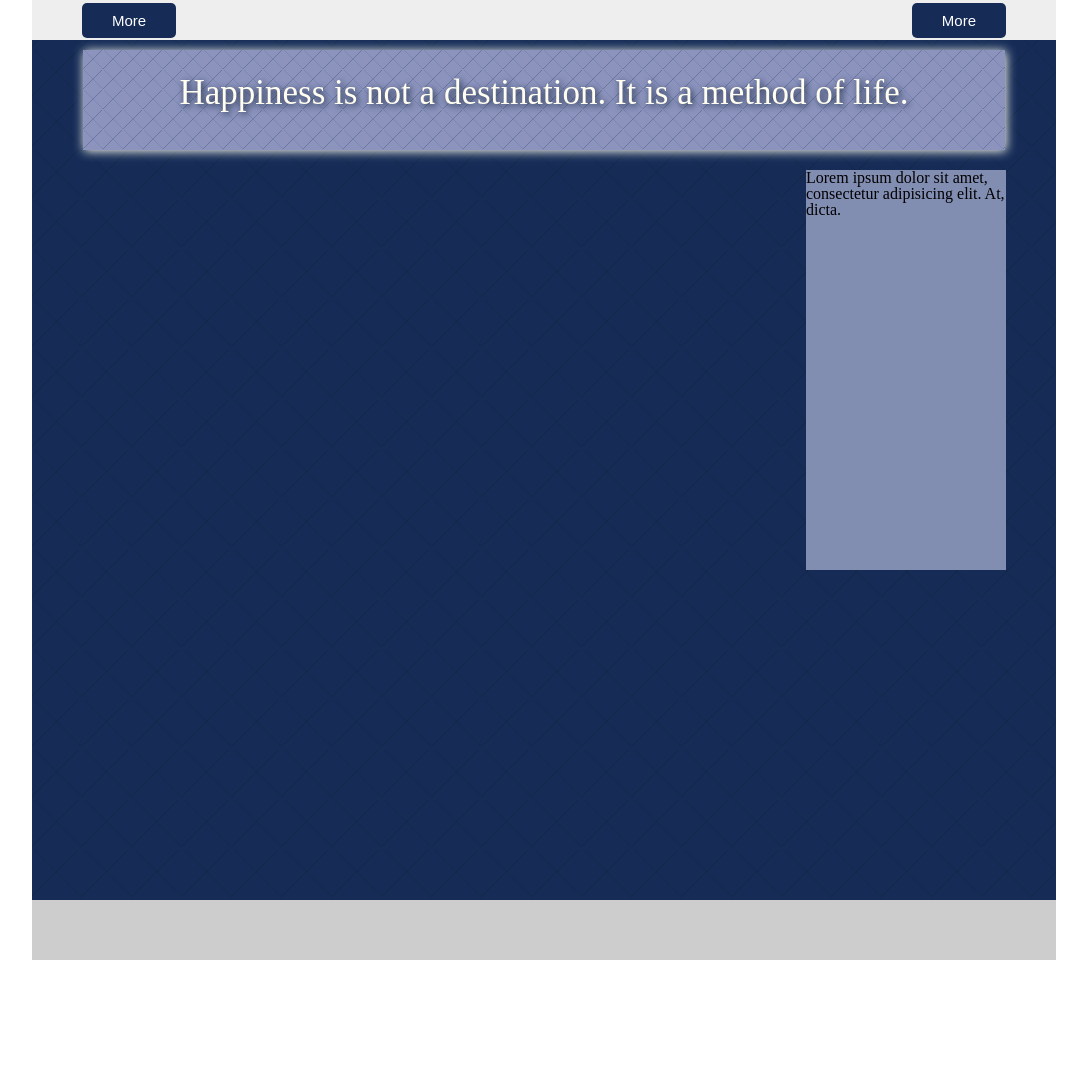
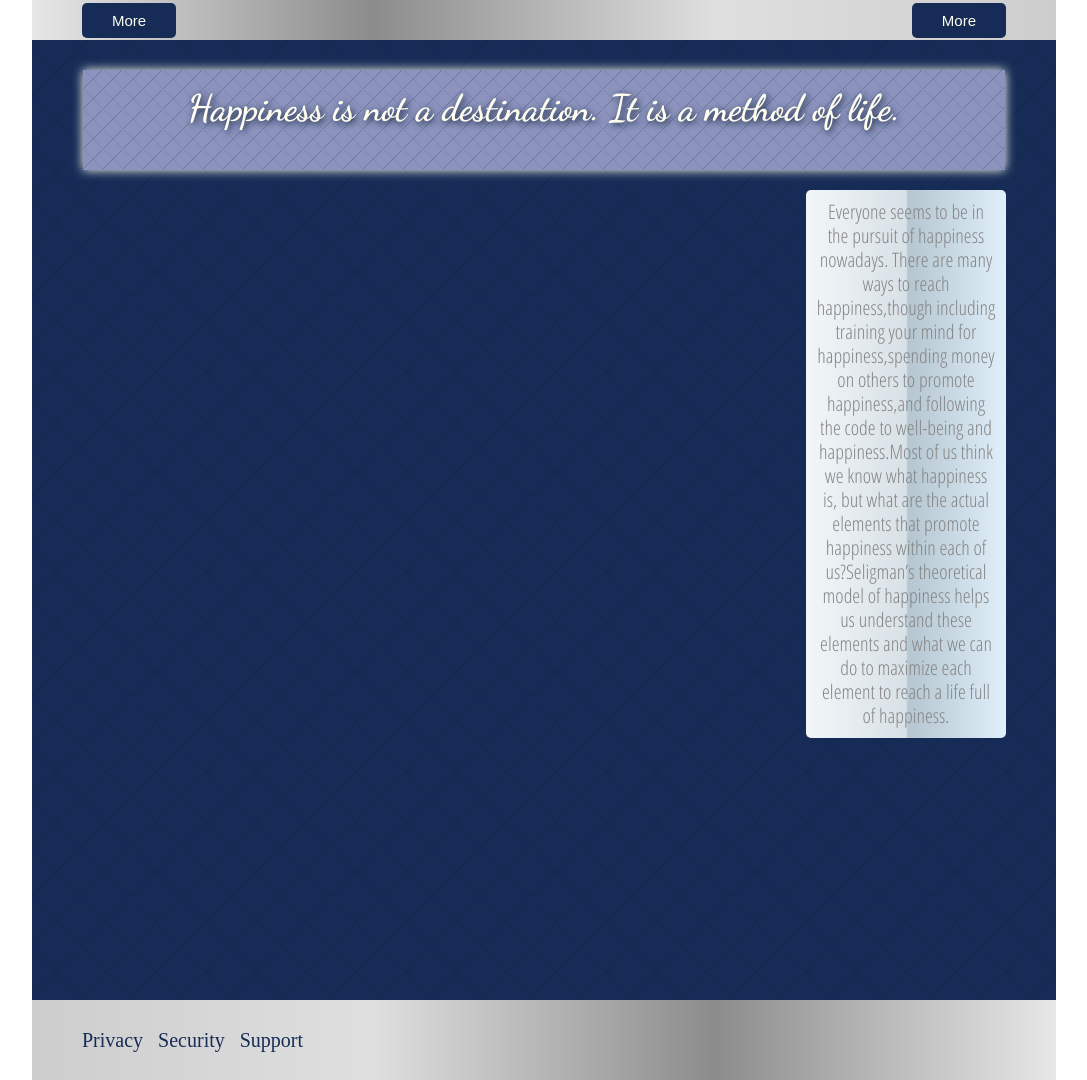
Before and after one commit to OlgaKutovaya/landing-page, a plain HTML site: page index.html in a window 1280 px wide. Shown: the whole page, without its empty margins (96-1183 px from the left). Before the commit the page ends 960 px from the top, so only its background shows below. Drawn offline with Linux system fonts and the light colour scheme.

Commit message:
First project commit

```diff
--- a/index.html
+++ b/index.html
@@ -18,31 +18,36 @@
             <!--LEFT-ASIDE-->
             <aside class="aside-wrapper aside-wrapper-left">
                 <button onclick="leftClickAction()" class="aside-btn aside-btn-left">More</button>
-                <div id="asideLeft" class="aside-content aside-content-left">
-                    Lorem ipsum dolor sit amet, consectetur adipisicing elit. Ad commodi delectus fuga ipsa
-                    libero non nostrum,nulla quis sed tempora.
-                </div>
+                <div id="asideLeft" class="aside-content aside-content-left"></div>
             </aside>
             <!--RIGHT-ASIDE-->
             <aside class="aside-wrapper aside-wrapper-right">
                 <button onclick="rightClickAction()" class="aside-btn aside-btn-right">More</button>
-                <div id="asideRight" class="aside-content aside-content-right">
-                    Lorem ipsum dolor sit amet, consectetur adipisicing elit. Ad commodi delectus fuga ipsa
-                    libero non nostrum,nulla quis sed tempora.
-                </div>
+                <div id="asideRight" class="aside-content aside-content-right"></div>
             </aside>
         </nav>
     </header>
     <main class="main-wrapper">
         <section class="main-description">
-            Happiness is not a destination. It is a method of life.
+            <h1>Happiness is not a destination. It is a method of life.</h1>
         </section>
         <section class="main-fixed-description">
-            Lorem ipsum dolor sit amet, consectetur adipisicing elit. At, dicta.
+            <p class="main-fixed-text-description">Everyone seems to be in the pursuit of happiness nowadays.
+                There are many ways to reach happiness,though including training your mind for happiness,spending money
+                on others to promote happiness,and following the code to well-being and happiness.Most of us think we
+                know what happiness is, but what are the actual elements that promote happiness within each of
+                us?Seligman’s theoretical model of happiness helps us understand these elements and what we can do to
+                maximize each element to reach a life full of happiness.</p>
         </section>
     </main>
 </div>
-<footer class="footer-wrapper"></footer>
+<footer class="footer-wrapper">
+    <nav class="footer-nav">
+        <a class="link" href="#">Privacy</a>
+        <a class="link" href="#">Security</a>
+        <a class="link" href="#">Support</a>
+    </nav>
+</footer>
 <script src="js/test.js"></script>
 
 </body>
--- a/js/test.js
+++ b/js/test.js
@@ -1,4 +1,4 @@
-//Left-aside-open
+//Left-aside
 var leftClickNo = 1;
 
 function leftClickAction() {
@@ -15,7 +15,7 @@ function leftClickAction() {
     leftClickNo++;
 }
 
-// Right-aside-open
+// Right-aside
 var rightClickNo = 1;
 
 function rightClickAction() {
--- a/styles/style.css
+++ b/styles/style.css
@@ -1,8 +1,12 @@
+@import url('https://fonts.googleapis.com/css?family=Dancing+Script:400,700&subset=latin-ext');
+@import url('https://fonts.googleapis.com/css?family=Open+Sans+Condensed:300,700&subset=cyrillic,cyrillic-ext,latin-ext');
+
+/*WRAPPER*/
 .common-wrapper {
     margin: 0 auto;
     padding-top: 0.1px;
     max-width: 1024px;
-    min-height: 900px;
+    min-height: 1000px;
     background-image: linear-gradient(-45deg, transparent 52%, rgba(18, 40, 73, 0.9) 54%,
     transparent 55%, transparent),
     linear-gradient(45deg, transparent 52%, rgba(18, 40, 73, 0.6) 54%, transparent 55%, transparent),
@@ -13,58 +17,49 @@
 }
 
 /*HEADER*/
-
 .header-wrapper {
     position: fixed;
     width: 100%;
     left: 0;
 }
-
 .nav-wrapper {
     display: flex;
     justify-content: space-between;
-    min-width: 300px;
     max-width: 1024px;
     height: 40px;
     margin: auto;
-    background: #eeeeee;
+    background-image: linear-gradient(to left, #cdcdcd, #dfdfdf, #8c8c8c, #e7e7e7);
 }
 
 /*ASIDE*/
-
 .aside-wrapper {
     position: relative;
     display: inline-block;
 }
 
 /*ASIDE-BTN*/
-
 .aside-btn {
     margin: 3px 0;
     background-color: #162c57;
-    color: white;
+    color: #fffef0;
     padding: 9px 30px;
-    font-size: 15px;
     border-radius: 5px;
     border: none;
     outline: none;
     cursor: pointer;
+    font-size: 15px;
 }
-
 .aside-btn-left {
     margin-left: 50px;
 }
-
 .aside-btn-right {
     margin-right: 50px;
 }
-
 .aside-btn:hover {
     background-color: #244680;
 }
 
 /*ASIDE-CONTENT*/
-
 .aside-content {
     position: absolute;
     background-color: transparent;
@@ -84,7 +79,6 @@
 }
 
 /*MAIN*/
-
 .main-wrapper {
     display: flex;
     flex-direction: column;
@@ -92,15 +86,16 @@
 
 .main-description {
     box-sizing: border-box;
-    margin: 50px auto 20px;
-    padding: 25px 0;
+    margin: 70px auto 20px;
+    padding: 20px 0;
+    min-height: 100px;
     width: 90%;
-    min-height: 100px;
     color: #fffef0;
     text-align: center;
-    font-size: 35px;
+    font-family: 'Dancing Script', cursive;
+    font-size: 37px;
     text-shadow: #0c1c34 2px 2px 7px;
-    box-shadow: #fffef0 1px 1px 10px 0;
+    box-shadow: #fffef0 0 0 10px 0;
     background-image: linear-gradient(-45deg, transparent 52%, rgba(18, 40, 73, 0.9) 54%,
     transparent 55%, transparent),
     linear-gradient(45deg, transparent 52%, rgba(33, 81, 148, 0.6) 54%, transparent 55%, transparent),
@@ -112,25 +107,45 @@
 
 .main-fixed-description {
     max-width: 200px;
-    height: 400px;
-    background: #828db2;
+    min-height: 500px;
+    background: linear-gradient(to right, rgba(242, 246, 248, 1) 0%,
+    rgba(216, 225, 231, 1) 50%, rgba(181, 198, 208, 1) 51%, rgba(224, 239, 249, 1) 100%);
     align-self: flex-end;
     margin-right: 50px;
+    border-radius: 5px;
+}
+
+.main-fixed-text-description {
+    padding: 10px;
+    text-align: center;
+    font-size: 20px;
+    line-height: 1.2em;
+    color: #848484;
+    font-family: 'Open Sans Condensed', sans-serif;
 }
 
 /*FOOTER*/
-
 .footer-wrapper {
     max-width: 1024px;
     padding: 30px 0;
-    background: #cdcdcd;
+    background-image: linear-gradient(to right, #cdcdcd, #dfdfdf, #8c8c8c, #e7e7e7);
     margin: 0 auto;
+}
+.footer-nav {
+    display: inline-block;
+    margin-left: 50px;
+    color: #162c57;
+    font-size: 20px;
+}
+.footer-nav a + a {
+    margin-left: 10px;
+}
+.footer-nav a:hover {
+    color: #fffef0;
 }
 
 /*JAVASCRIPT*/
-
 /*aside-left*/
-
 .show-aside-left {
     transform: translatex(0);
     transition: 1s linear;
@@ -143,7 +158,6 @@
     background-color: #1f396e;
     background-size: 35px 35px;
 }
-
 .move-aside-left {
     transform: translateX(-310px);
     color: transparent;
@@ -152,9 +166,7 @@
     border: none;
     transition: 1.2s;
 }
-
 /*aside-right*/
-
 .show-aside-right {
     transform: translatex(-156px);
     transition: 1s linear;
@@ -167,9 +179,8 @@
     background-color: #1f396e;
     background-size: 35px 35px;
 }
-
 .move-aside-right {
-    transform: translateX(200px);
+    transform: translateX(150px);
     color: transparent;
     background-color: transparent;
     background-image: none;
```
